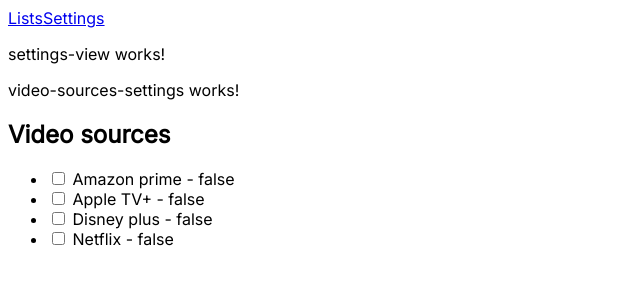
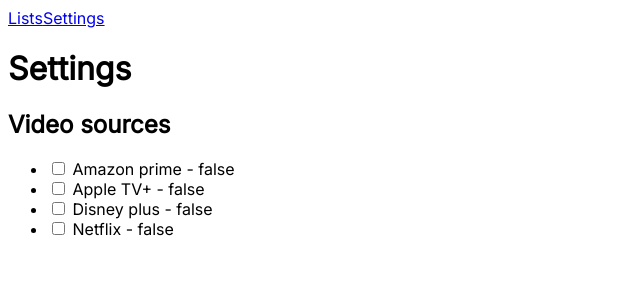
Before and after one commit to ahmed-abuelgasim/watchlist-angular, an Angular app: page /settings in a window 1280 px wide. Shown: the top 300 px of the page, without its empty margins (0-640 px from the left). Built offline with nearby package versions, Linux system fonts and the light colour scheme.

Commit message:
Minor changes

```diff
--- a/src/app/settings-view/settings-view.component.html
+++ b/src/app/settings-view/settings-view.component.html
@@ -1,3 +1,5 @@
-<p>settings-view works!</p>
+<h1>Settings</h1>
+
+<h2>Video sources</h2>
 
 <app-video-sources-settings></app-video-sources-settings>
--- a/src/app/video-sources-settings/video-sources-settings.component.html
+++ b/src/app/video-sources-settings/video-sources-settings.component.html
@@ -1,7 +1,3 @@
-<p>video-sources-settings works!</p>
-
-
-<h2>Video sources</h2>
 <ul>
   <li *ngFor="let source of (videoSourcesService.sources$ | async)">
     <label>
```
